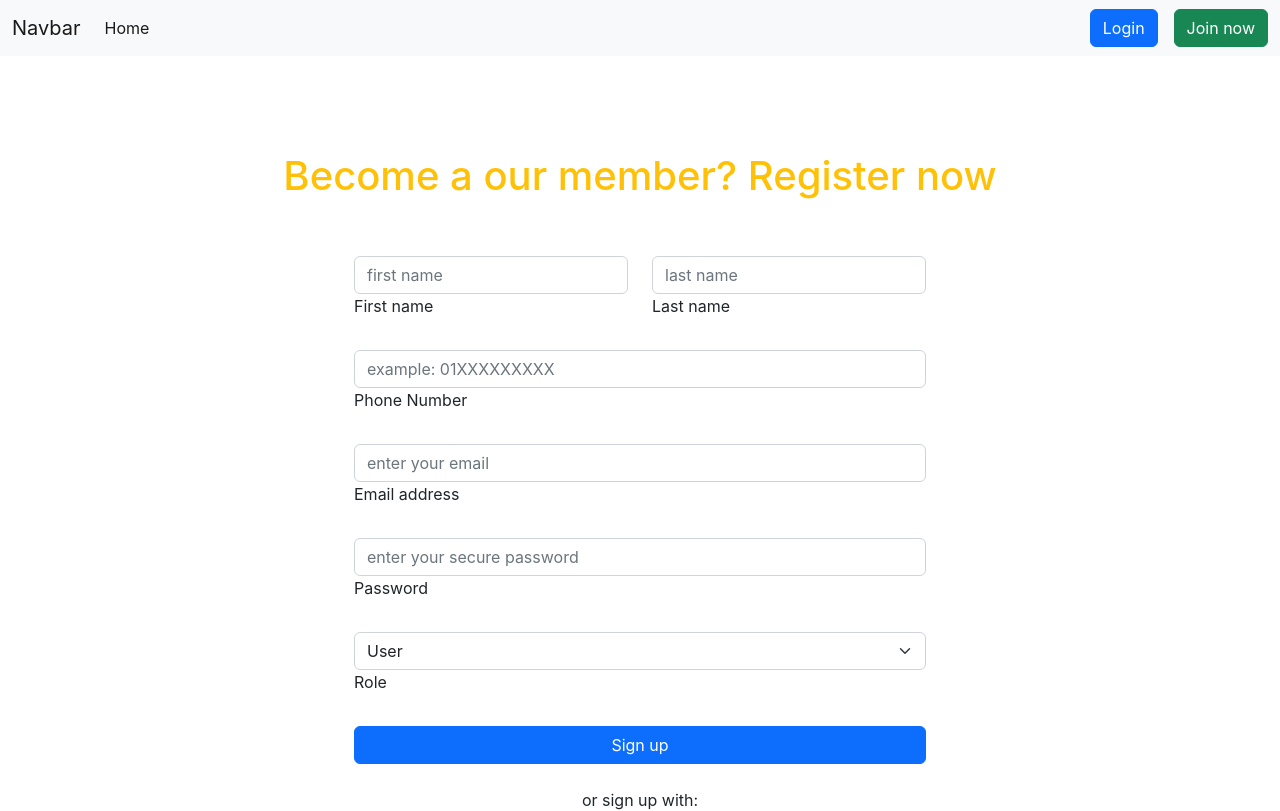
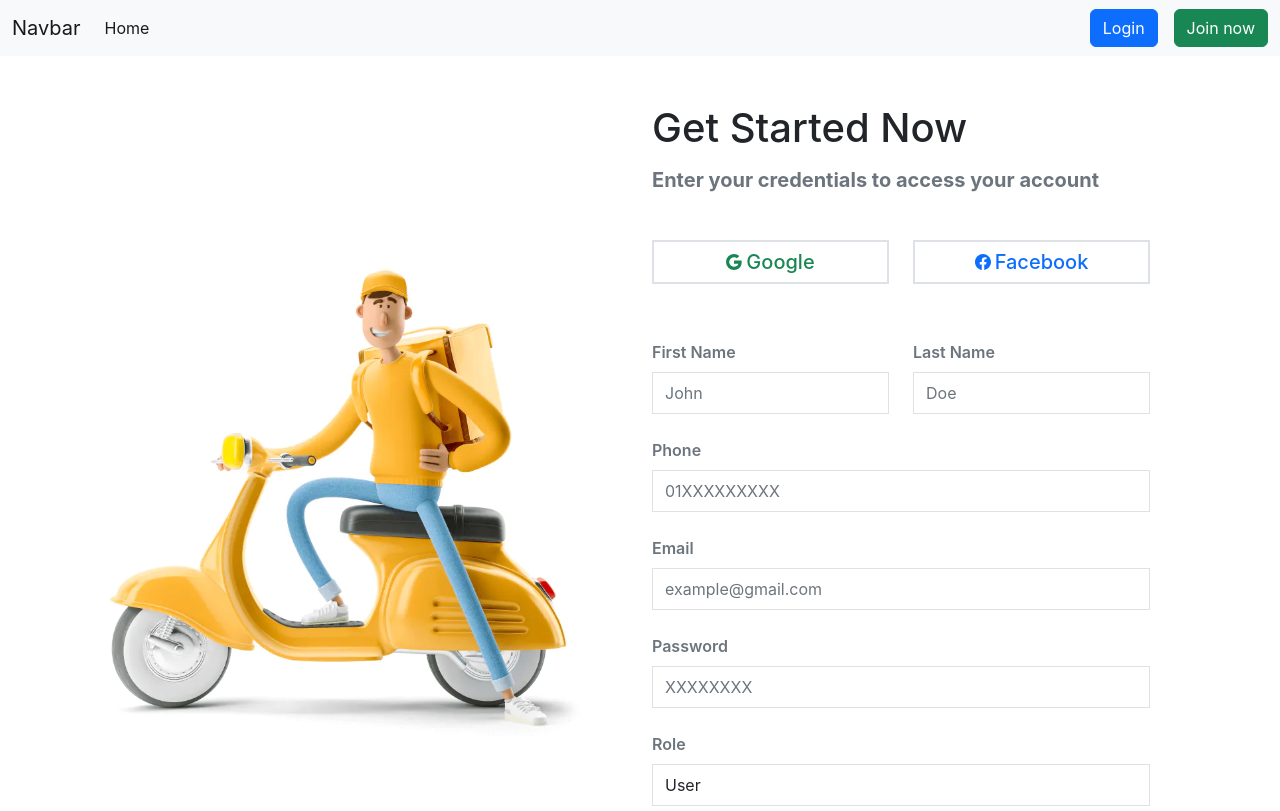
Before and after one commit to me-sajib/food-delivery, a React (Create React App) app: page /register in a window 1280 px wide. Shown: the top 811 px of the page. Built offline with nearby package versions, Linux system fonts and the light colour scheme; no server answers.

Commit message:
register page ui and password validation completed

```diff
--- a/src/App.css
+++ b/src/App.css
@@ -54,3 +54,13 @@ span.apple-icon svg {
     display: none;
   }
  }
+
+input[type=number]::-webkit-inner-spin-button,
+input[type=number]::-webkit-outer-spin-button {
+  -webkit-appearance: none;
+  margin: 0;
+}
+
+.form-control:focus{
+  box-shadow: 0 0 0 0.1rem transparent;
+}
--- a/src/pages/auth/Register.js
+++ b/src/pages/auth/Register.js
@@ -1,23 +1,48 @@
 import { updateProfile } from "firebase/auth";
-import React from "react";
+import React, { useState } from "react";
 import { useCreateUserWithEmailAndPassword } from "react-firebase-hooks/auth";
 import auth from "../../firebase.config";
 import { useNavigate } from "react-router-dom";
+import registerImage from "../../images/banner-1.png";
 
 const Register = () => {
   const [createUserWithEmailAndPassword, user, loading, error] =
     useCreateUserWithEmailAndPassword(auth);
+    const [passwordError, setPasswordError] = useState('')
+    const [passwordWarning, setPasswordWarning] = useState('')
+
+    const passwordCheck=  /^(?=.*\d)(?=.*[!@#$%^&*])(?=.*[a-z])(?=.*[A-Z]).{8,}$/;
 
   const navigateToHome = useNavigate();
 
+
+
   const registerUser = (e) => {
     e.preventDefault();
-		const firstName = e.target.firstName.value;
-		const lastName = e.target.lastName.value;
-		const email = e.target.email.value;
-		const password = e.target.password.value;
+
+    const form = e.target;
+
+    const firstName = form.firstName.value;
+    const lastName = form.lastName.value;
+    const email = form.email.value;
+    const phone = form.phone.value;
+    const password = form.password.value;
+    const role = form.role.value;
+
+
+    if(!password.match(passwordCheck)){
+      return setPasswordError('The password must be at least 8 characters and contain lowercase, uppercase, number and special characters')
+    }
+
+    console.log(error)
+
+    console.log(lastName, phone, role);
+
+    if(password.match(passwordCheck)){
+      setPasswordError('')
       createUserWithEmailAndPassword(email, password);
     updateProfile(auth, { displayName: firstName });
+    }
   };
   if (error) {
     console.log(error);
@@ -34,138 +59,166 @@ const Register = () => {
     return <div>Loading...</div>;
   }
 
+  const inputCommonStyle = "form-control border border-1 rounded-0 py-2";
+
   return (
-		<div className="container">
-			<div className="py-5">
-				<h1 className="text-warning text-center py-5">
-					Become a our member? Register now
-				</h1>
-				<form className="form-width" onSubmit={registerUser}>
+    <div className="container mx-auto row py-5">
+      <div className="col d-flex justify-content-center align-items-center">
+        <img className="img-fluid" src={registerImage} alt="registerImage" />
+      </div>
+      <div className="col px-5">
+        <div className="mb-5">
+          <h1 className="mb-3 text">Get Started Now</h1>
+          <h5 className="fw-bold text-secondary">
+            Enter your credentials to access your account
+          </h5>
+        </div>
+        <div className="d-flex gap-4 justify-content-center align-items-center mb-5">
+          <button className="py-2 border border-2 w-100 d-flex justify-content-center align-items-center gap-1 h5 text-success bg-white">
+            <svg
+              xmlns="http://www.w3.org/2000/svg"
+              width="16"
+              height="16"
+              fill="currentColor"
+              className="bi bi-google text-success"
+              viewBox="0 0 16 16"
+            >
+              <path d="M15.545 6.558a9.42 9.42 0 0 1 .139 1.626c0 2.434-.87 4.492-2.384 5.885h.002C11.978 15.292 10.158 16 8 16A8 8 0 1 1 8 0a7.689 7.689 0 0 1 5.352 2.082l-2.284 2.284A4.347 4.347 0 0 0 8 3.166c-2.087 0-3.86 1.408-4.492 3.304a4.792 4.792 0 0 0 0 3.063h.003c.635 1.893 2.405 3.301 4.492 3.301 1.078 0 2.004-.276 2.722-.764h-.003a3.702 3.702 0 0 0 1.599-2.431H8v-3.08h7.545z" />
+            </svg>{" "}
+            Google
+          </button>
+          <button className="py-2 border border-2 w-100 d-flex justify-content-center align-items-center gap-1 h5 text-primary bg-white">
+            <svg
+              xmlns="http://www.w3.org/2000/svg"
+              width="16"
+              height="16"
+              fill="currentColor"
+              className="bi bi-facebook"
+              viewBox="0 0 16 16"
+            >
+              <path d="M16 8.049c0-4.446-3.582-8.05-8-8.05C3.58 0-.002 3.603-.002 8.05c0 4.017 2.926 7.347 6.75 7.951v-5.625h-2.03V8.05H6.75V6.275c0-2.017 1.195-3.131 3.022-3.131.876 0 1.791.157 1.791.157v1.98h-1.009c-.993 0-1.303.621-1.303 1.258v1.51h2.218l-.354 2.326H9.25V16c3.824-.604 6.75-3.934 6.75-7.951z" />
+            </svg>{" "}
+            Facebook
+          </button>
+        </div>
+         {passwordError && <p className="text-danger fw-semibold text-center">{passwordError}</p>}
+         {passwordWarning && <p className="text-warning text-center fw-semibold">{passwordWarning}</p>}
+        <form onSubmit={registerUser}>
           <div className="row mb-4">
             <div className="col">
               <div className="form-outline">
+                <label
+                  className="form-label fw-semibold text-secondary"
+                  htmlFor="form3Example1"
+                >
+                  First Name
+                </label>
                 <input
                   type="text"
                   id="form3Example1"
-									placeholder="first name"
-									className="form-control"
+                  placeholder="John"
+                  className={`${inputCommonStyle}`}
                   name="firstName"
+                  required
                 />
-								<label
-									className="form-label"
-									for="form3Example1"
-								>
-									First name
-								</label>
               </div>
             </div>
             <div className="col">
               <div className="form-outline">
+                <label
+                  className="form-label fw-semibold text-secondary"
+                  htmlFor="form3Example2"
+                >
+                  Last Name
+                </label>
                 <input
                   type="text"
-									placeholder="last name"
+                  placeholder="Doe"
                   id="form3Example2"
-									className="form-control"
+                  className={`${inputCommonStyle}`}
                   name="lastName"
+                  required
                 />
-								<label
-									className="form-label"
-									for="form3Example2"
-								>
-									Last name
-								</label>
               </div>
             </div>
           </div>
 
           <div className="form-outline mb-4">
+            <label
+              className="form-label fw-semibold text-secondary"
+              htmlFor="form3Example33"
+            >
+              Phone
+            </label>
             <input
               type="number"
-							placeholder="example: 01XXXXXXXXX"
+              placeholder="01XXXXXXXXX"
               id="form3Example33"
-							className="form-control"
+              className={`${inputCommonStyle}`}
               name="phone"
+              required
             />
-						<label className="form-label" for="form3Example33">
-							Phone Number
-						</label>
           </div>
 
           <div className="form-outline mb-4">
+            <label
+              className="form-label fw-semibold text-secondary"
+              htmlFor="form3Example3"
+            >
+              Email
+            </label>
             <input
               type="email"
-							placeholder="enter your email"
+              placeholder="example@gmail.com"
               id="form3Example3"
-							className="form-control"
+              className={`${inputCommonStyle}`}
               name="email"
+              required
             />
-						<label className="form-label" for="form3Example3">
-							Email address
-						</label>
           </div>
 
           <div className="form-outline mb-4">
-						<input
-							type="password"
-							placeholder="enter your secure password"
-							id="form3Example4"
-							className="form-control"
-							name="password"
-						/>
-						<label className="form-label" for="form3Example4">
+            <label
+              className="form-label fw-semibold text-secondary"
+              htmlFor="form3Example4"
+            >
               Password
             </label>
+            <input
+              onFocus={()=>{!passwordError && setPasswordWarning('Password must be strong')}}
+              onBlur={()=>setPasswordWarning('')}
+              type="password"
+              placeholder="XXXXXXXX"
+              id="form3Example4"
+              className={`${inputCommonStyle}`}
+              name="password"
+              required
+            />
           </div>
 
           <div className="form outline mb-4">
+            <label
+              className="form-label fw-semibold text-secondary"
+              htmlFor="user"
+            >
+              Role
+            </label>
             <select
               name="role"
               id="user"
-							className="form-select"
+              className={`${inputCommonStyle}`}
               aria-label="Default select"
+              defaultValue={"user"}
+              required
             >
-							<option selected>User</option>
-						</select>{" "}
-						<label className="form-label" for="user">
-							Role
-						</label>
+              <option>User</option>
+              <option>Seller</option>
+            </select>
           </div>
 
-					<button
-						type="submit"
-						className="btn btn-primary btn-block mb-4"
-					>
+          <div className="d-flex justify-content-end">
+          <button type="submit" className="btn btn-warning text-white rounded-0 fw-semibold btn-block mb-4">
             Sign up
-					</button>
-
-					<div className="text-center">
-						<p>or sign up with:</p>
-						<button
-							type="button"
-							className="btn btn-primary btn-floating mx-1"
-						>
-							<i className="fab fa-facebook-f"></i>
-						</button>
-
-						<button
-							type="button"
-							className="btn btn-primary btn-floating mx-1"
-						>
-							<i className="fab fa-google"></i>
-						</button>
-
-						<button
-							type="button"
-							className="btn btn-primary btn-floating mx-1"
-						>
-							<i className="fab fa-twitter"></i>
-						</button>
-
-						<button
-							type="button"
-							className="btn btn-primary btn-floating mx-1"
-						>
-							<i className="fab fa-github"></i>
           </button>
           </div>
         </form>
```
Also changed, not shown: 1 other file (tests, documents, lock files or other folders). Lines whose indentation alone changed are shown as unchanged.
